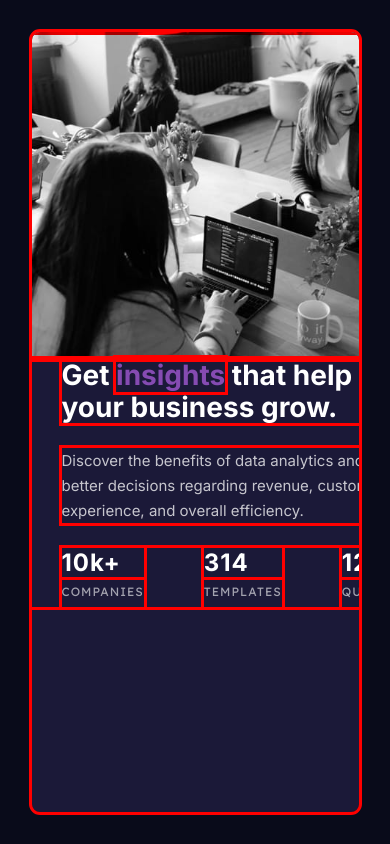
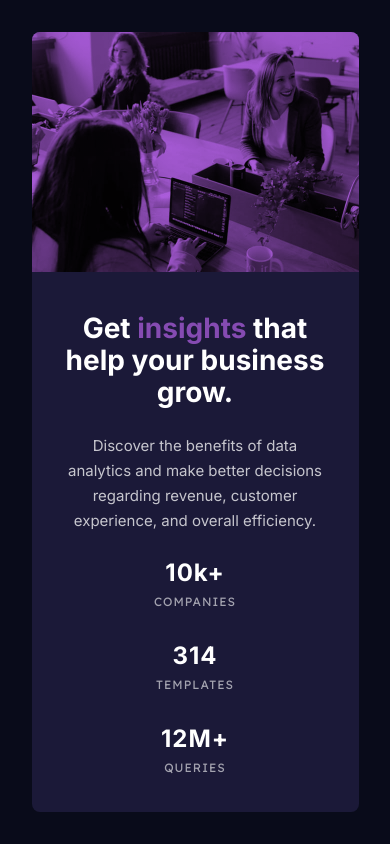
Before and after one commit to MainlyColors/stats-preview-card-component-main, a plain HTML site: page index.html in a window 390 px wide. Drawn offline with Linux system fonts and the light colour scheme.

Commit message:
final design including mobile and desktop support

```diff
--- a/index.html
+++ b/index.html
@@ -23,11 +23,15 @@
   <body>
     <main>
       <figure>
-        <div class="mask"></div>
+        <picture>
+          <source media="(max-width: 1300px)" srcset="./images/image-header-mobile.jpg">
+          <source media="(max-width: 1440px)" srcset="./images/image-header-desktop.jpg">
+          <img src ="./images/image-header-desktop.jpg" alt=" 3 women working on computers">
+        </picture>
       </figure>
       <section>
         <h1>
-          Get <span>insights</span> that help<br />
+          Get <span>insights</span> that help
           your business grow.
         </h1>
         <p>
--- a/style.css
+++ b/style.css
@@ -73,8 +73,8 @@ table {
 }
 
 * {
-  outline: 3px solid red;
-  box-sizing: border-box;
+  /* outline: 3px solid red; */
+  box-sizing: border-box; /* box-sizing didn't work in :root*/
 }
 
 body {
@@ -87,67 +87,43 @@ body {
   align-items: center;
 }
 
-/* font-size: calc([minimum size] + ([maximum size] - [minimum size]) * ((100vw - [minimum viewport width]) / ([maximum viewport width] - [minimum viewport width])));  */
-/*  16 + (32 - 16) * (100vw - 375px) / (1440 - 375)
-
-1440 - 375 = 1065
- at 1440 vw font is 32px which is max
- at 375 vw font is 16px
-
-
-
-*/
-
 /* Container's setup */
 main {
   background-color: var(--primary-card-color);
-  /* height: 446px;  needs 780 */
-  /* height: min(446px, max(99vw, 780px)); */
   height: 446px;
-
-  min-width: 327px; /* min-width required because clamp minimum doesn't hold */
+  min-width: 327px; /* min-width required because clamp minimum doesn't hold for some reason */
   width: clamp(327px, 85vw, 1110px);
   display: flex;
   flex-direction: row-reverse;
-
   color: var(--white-color);
-
   border-radius: 0.8rem;
   overflow: hidden;
 }
 
 section {
-  /* padding-left: 7.2rem; */
-  padding-left: clamp(3rem, 7%, 7.2rem);
+  padding-left: 7.2rem;
+  padding-top: 7.1rem;
   width: 570px;
   text-align: left;
   display: flex;
   flex-direction: column;
-  justify-content: center;
   gap: 2.5rem;
+}
+
+figure {
+  width: 540px;
+  height: auto;
+  background-image: linear-gradient(hsl(277, 64%, 61%), hsl(277, 64%, 61%));
+}
+
+figure img {
+  display: block; /*to get rid of inline element 3px spacing under img in mobile design*/
+  mix-blend-mode: multiply;
 }
 
 ul {
   display: flex;
   gap: 6rem;
-}
-
-figure {
-  flex-shrink: 0; /*img wants to shrink without this set to 0 */
-  width: 540px;
-  max-width: 100%;
-  /* min-height: 446px; */
-  height: auto;
-  background-image: url("./images/image-header-desktop.jpg"); /* 540 x 446 */
-  background-size: cover;
-  background-repeat: no-repeat;
-}
-
-.mask {
-  width: 100%;
-  height: 100%;
-  background-image: linear-gradient(hsl(277, 64%, 61%), hsl(277, 64%, 61%));
-  mix-blend-mode: multiply;
 }
 
 li {
@@ -160,7 +136,6 @@ li {
   letter-spacing: 1px;
   line-height: 2.5;
   text-transform: uppercase;
-  text-align: left;
   color: var(--white-color-60);
 }
 
@@ -180,11 +155,11 @@ li span {
 
 h1 {
   display: inline-block;
+  width: 18ch; /*to cause a line break w/o using <br> in html*/
   font-family: "Inter", sans-serif;
   font-weight: 700;
-  font-size: clamp(2.8rem, 3vw, 3.6rem);
-  line-height: clamp(3.2rem, 4vw, 4.4rem);
-
+  font-size: 3.6rem;
+  line-height: 4.4rem;
   color: var(--white-color);
 }
 
@@ -193,6 +168,7 @@ h1 span {
 }
 
 p {
+  padding-bottom: 4.7rem; /*accounts for 25px flex gap set on section*/
   font-family: "Inter", sans-serif;
   font-weight: 400;
   line-height: 2.5rem;
@@ -201,16 +177,43 @@ p {
 }
 
 /* mobile design */
-@media only screen and (max-width: 1200px) {
+@media only screen and (max-width: 1300px) {
   main {
     flex-direction: column;
     height: 780px;
     width: 327px;
   }
 
-  figure {
+  section {
+    padding: 4rem 0 3.2rem 0;
+    text-align: center;
+    align-self: center;
+    width: 264px;
+    height: 100%;
+    justify-content: space-around;
+    align-items: center;
+  }
+
+  p {
+    padding-bottom: 0rem;
+  }
+
+  h1 {
+    /*required to overwrite ch width in desktop design*/
     width: 100%;
-    height: auto;
-    padding-bottom: 100%; /*the img needs content since its a background img*/
+    font-size: 2.8rem;
+    line-height: 3.2rem;
+  }
+
+  figure img {
+    max-width: 327px;
+    height: 240px;
+    object-fit: cover;
+    object-position: center;
+  }
+
+  ul {
+    flex-direction: column;
+    gap: 2.4rem;
   }
 }
```
